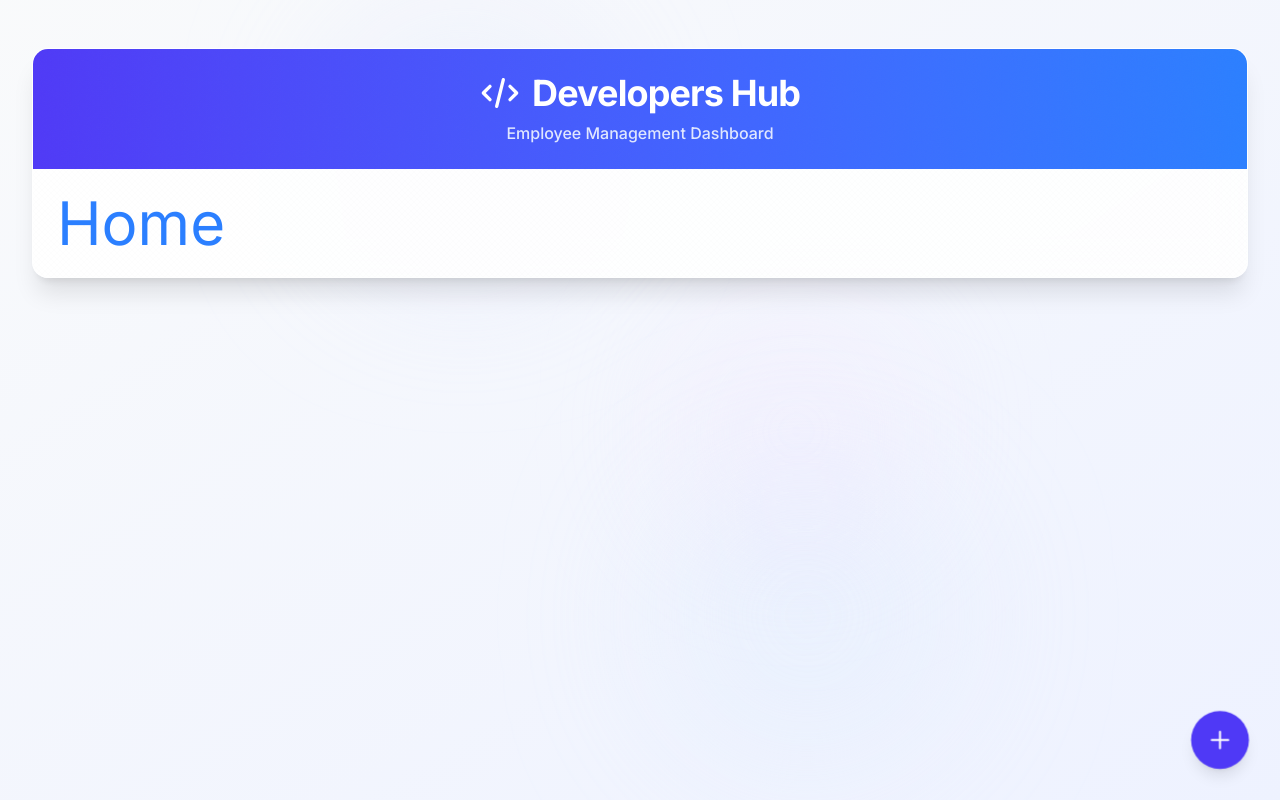
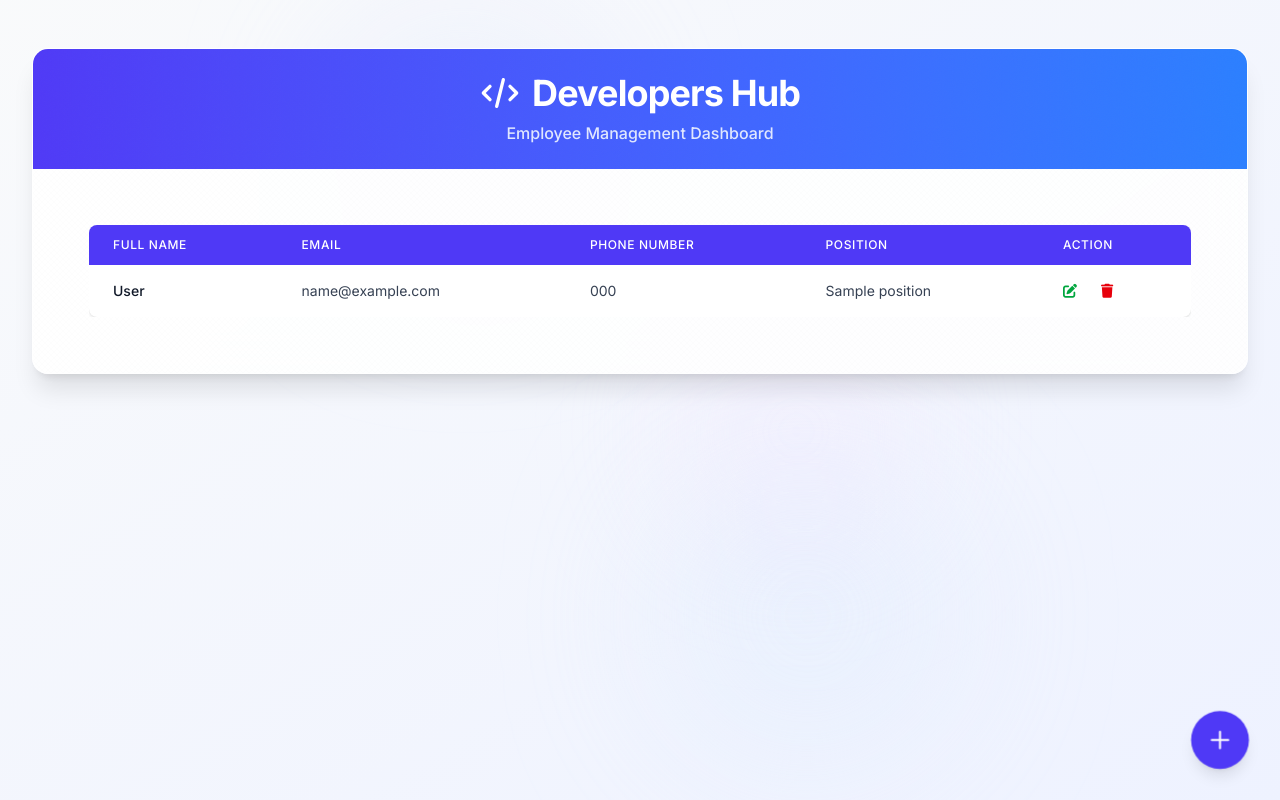
Before and after one commit to JoelMbithi/scribe-django, a Django app: page / in a window 1280 px wide. Run offline with Django 5.2, Linux system fonts and the light colour scheme; tables that the repository leaves empty hold one stand-in row (values such as "Sample post").

Commit message:
doing update user

```diff
--- a/DRF/DRF/models.py
+++ b/DRF/DRF/models.py
@@ -4,6 +4,9 @@ from django.db import models
 class Position(models.Model):
     title=models.CharField(max_length=50)
 
+    def __str__(self):
+        return self.title
+
 class DevEmployee(models.Model):
     fullname=models.CharField(max_length=100)
     email=models.CharField(max_length=100)
--- a/DRF/DRF/templates/DRF/base.html
+++ b/DRF/DRF/templates/DRF/base.html
@@ -8,6 +8,8 @@
     <link rel="stylesheet" href="{% static 'dist/styles.css' %}">
     <link rel="stylesheet" href="https://cdnjs.cloudflare.com/ajax/libs/animate.css/4.1.1/animate.min.css"/>
     <link href="https://fonts.googleapis.com/css2?family=Inter:wght@300;400;500;600;700&display=swap" rel="stylesheet">
+    <link href="https://cdnjs.cloudflare.com/ajax/libs/font-awesome/6.4.0/css/all.min.css" rel="stylesheet">
+
 </head>
 <body class="min-h-screen bg-gradient-to-br from-gray-50 to-indigo-50 font-[Inter]">
 
@@ -43,13 +45,27 @@
         </div>
     </main>
 
-    <!-- Floating action button (optional) -->
-    <div class="fixed bottom-8 right-8 z-20">
-        <button class="p-4 bg-indigo-600 hover:bg-indigo-700 text-white rounded-full shadow-lg transition-all duration-300 hover:scale-110 hover:shadow-xl animate-pulse">
-            <svg xmlns="http://www.w3.org/2000/svg" class="h-6 w-6" fill="none" viewBox="0 0 24 24" stroke="currentColor">
-                <path stroke-linecap="round" stroke-linejoin="round" stroke-width="2" d="M12 4v16m8-8H4" />
-            </svg>
-        </button>
+     {% if request.resolver_match.url_name == 'home' %}
+    <a href="{% url 'forms' %}"
+       class="fixed bottom-8 right-8 z-20
+              p-4 bg-indigo-600 hover:bg-indigo-700
+              text-white rounded-full shadow-lg
+              transition-all duration-300
+              hover:scale-110 hover:shadow-xl
+              animate-pulse flex items-center justify-center">
+      <svg xmlns="http://www.w3.org/2000/svg"
+           class="h-6 w-6"
+           fill="none"
+           viewBox="0 0 24 24"
+           stroke="currentColor">
+        <path stroke-linecap="round"
+              stroke-linejoin="round"
+              stroke-width="2"
+              d="M12 4v16m8-8H4" />
+      </svg>
+    </a>
+    {% endif %}
+
     </div>
 
     <style>
--- a/DRF/DRF/templates/DRF/home.html
+++ b/DRF/DRF/templates/DRF/home.html
@@ -1,6 +1,39 @@
 {% extends "DRF/base.html" %}
 {% load static %}
 
-{% block content%}
-<h1 class='text-blue-500 text-6xl'>Home</h1>
+{% block content %}
+<div class="max-w-7xl mx-auto px-4 sm:px-6 lg:px-8 py-8">
+  <div class="overflow-x-auto flex justify-center">
+    <table class="min-w-full bg-white rounded-lg shadow overflow-hidden">
+      <thead class="bg-indigo-600">
+        <tr>
+          <th class="px-6 py-3 text-left text-xs font-medium text-white uppercase tracking-wider">Full Name</th>
+          <th class="px-6 py-3 text-left text-xs font-medium text-white uppercase tracking-wider">Email</th>
+          <th class="px-6 py-3 text-left text-xs font-medium text-white uppercase tracking-wider">Phone Number</th>
+          <th class="px-6 py-3 text-left text-xs font-medium text-white uppercase tracking-wider">Position</th>
+           <th class="px-6 py-3 text-left text-xs font-medium text-white uppercase tracking-wider">Action</th>
+        </tr>
+      </thead>
+      <tbody class="divide-y divide-gray-200">
+        {% for employee in employees_list %}
+        <tr class="hover:bg-gray-50">
+          <td class="px-6 py-4 whitespace-nowrap text-sm font-medium text-gray-900">{{ employee.fullname }}</td>
+          <td class="px-6 py-4 whitespace-nowrap text-sm text-gray-700">{{ employee.email }}</td>
+          <td class="px-6 py-4 whitespace-nowrap text-sm text-gray-700">{{ employee.phoneNumber }}</td>
+          <td class="px-6 py-4 whitespace-nowrap text-sm text-gray-700">{{ employee.position }}</td>
+          <td class="px-6 py-4 flex  gap-6 whitespace-nowrap text-sm text-gray-700">
+            <a href="{% url "update" employee.id %}" class="text-green-600"><i class="fa-solid fa-pen-to-square"></i></a>
+
+            <a href="" class="text-red-600"><i class="fa-solid fa-trash"></i></i></a>
+          </td>
+        </tr>
+        {% empty %}
+        <tr>
+          <td colspan="4" class="px-6 py-4 text-center text-sm text-gray-500">No employees found.</td>
+        </tr>
+        {% endfor %}
+      </tbody>
+    </table>
+  </div>
+</div>
 {% endblock %}
--- a/DRF/DRF/urls.py
+++ b/DRF/DRF/urls.py
@@ -4,5 +4,6 @@ from . import views
 urlpatterns = [
     path('',views.Employee_List, name="home"),
     path('forms/',views.Employee_Form,name='forms'),
+     path('update/<int:id>',views.updateEmployee, name="update"),
 
 ]
--- a/DRF/DRF/views.py
+++ b/DRF/DRF/views.py
@@ -1,19 +1,66 @@
-from django.shortcuts import render, redirect
+from django.shortcuts import render, redirect, get_object_or_404
+from django.contrib import messages
 from .forms import EmployeeForms
+from .models import Position
+from .models import DevEmployee
 
 # Create your views here.
 def Employee_List(request):
-    return render(request,'DRF/home.html')
+    context={'employees_list': DevEmployee.objects.all()}
+    return render(request,'DRF/home.html',context)
 
 #create form
 def Employee_Form(request):
-   if request.method== 'POST':
-     form = EmployeeForms(request.POST)
+    #get all position in db
+    positions = Position.objects.all().order_by('title')
 
+    if request.method== 'POST':
+     #create a dictionary matching fields in model
+     form_data = {
+         'fullname': request.POST.get('fullname'),
+            'email': request.POST.get('email'),
+            'phoneNumber': request.POST.get('phoneNumber'),
+            'position': Position.objects.get_or_create(title=request.POST.get('position'))[0]
+          }
 
+     form= EmployeeForms(form_data)
      if form.is_valid():
         form.save()
+        messages.success(request, "Employee added successfully!")
         return redirect('home')
-   else:
+    else:
         form =EmployeeForms()
-        return render(request,'DRF/form.html',{'form':form})
+
+    return render(request,'DRF/form.html',{'form':form,'positions':positions})
+
+#update employee
+
+def updateEmployee(request, id):
+    positions = Position.objects.order_by('title')
+    employee = get_object_or_404(DevEmployee, pk=id)
+
+    if request.method == 'POST':
+        # build dict matching your form fields
+        form_data = {
+            'fullname':    request.POST.get('fullname'),
+            'email':       request.POST.get('email'),
+            'phoneNumber': request.POST.get('phoneNumber'),
+            'position':    Position.objects.get_or_create(
+                               title=request.POST.get('position')
+                           )[0]
+        }
+        form = EmployeeForms(form_data, instance=employee)
+        if form.is_valid():
+            form.save()
+            messages.success(request, "Employee updated successfully!")
+            return redirect('home')
+    else:
+        # GET → bind the instance for pre‑populate
+        form = EmployeeForms(instance=employee)
+
+    return render(request, 'DRF/update.html', {
+        'form':        form,
+        'positions':   positions,
+        'is_update':   True,
+        'employee':    employee,
+    })
--- a/DRF/static/dist/styles.css
+++ b/DRF/static/dist/styles.css
@@ -10,6 +10,7 @@
     --color-red-100: oklch(93.6% 0.032 17.717);
     --color-red-400: oklch(70.4% 0.191 22.216);
     --color-red-500: oklch(63.7% 0.237 25.331);
+    --color-red-600: oklch(57.7% 0.245 27.325);
     --color-red-700: oklch(50.5% 0.213 27.518);
     --color-red-900: oklch(39.6% 0.141 25.723);
     --color-yellow-100: oklch(97.3% 0.071 103.193);
@@ -17,6 +18,7 @@
     --color-yellow-700: oklch(55.4% 0.135 66.442);
     --color-green-100: oklch(96.2% 0.044 156.743);
     --color-green-400: oklch(79.2% 0.209 151.711);
+    --color-green-600: oklch(62.7% 0.194 149.214);
     --color-green-700: oklch(52.7% 0.154 150.069);
     --color-blue-100: oklch(93.2% 0.032 255.585);
     --color-blue-400: oklch(70.7% 0.165 254.624);
@@ -48,6 +50,8 @@
     --container-2xl: 42rem;
     --container-6xl: 72rem;
     --container-7xl: 80rem;
+    --text-xs: 0.75rem;
+    --text-xs--line-height: calc(1 / 0.75);
     --text-sm: 0.875rem;
     --text-sm--line-height: calc(1.25 / 0.875);
     --text-base: 1rem;
@@ -67,6 +71,7 @@
     --font-weight-bold: 700;
     --font-weight-extrabold: 800;
     --tracking-tight: -0.025em;
+    --tracking-wider: 0.05em;
     --radius-md: 0.375rem;
     --radius-lg: 0.5rem;
     --radius-2xl: 1rem;
@@ -392,6 +397,9 @@
   .max-w-md {
     max-width: var(--container-md);
   }
+  .min-w-full {
+    min-width: 100%;
+  }
   .border-collapse {
     border-collapse: collapse;
   }
@@ -424,6 +432,15 @@
   }
   .justify-center {
     justify-content: center;
+  }
+  .gap-2 {
+    gap: calc(var(--spacing) * 2);
+  }
+  .gap-4 {
+    gap: calc(var(--spacing) * 4);
+  }
+  .gap-6 {
+    gap: calc(var(--spacing) * 6);
   }
   .gap-8 {
     gap: calc(var(--spacing) * 8);
@@ -463,8 +480,25 @@
       margin-inline-end: calc(calc(var(--spacing) * 8) * calc(1 - var(--tw-space-x-reverse)));
     }
   }
+  .divide-y {
+    :where(& > :not(:last-child)) {
+      --tw-divide-y-reverse: 0;
+      border-bottom-style: var(--tw-border-style);
+      border-top-style: var(--tw-border-style);
+      border-top-width: calc(1px * var(--tw-divide-y-reverse));
+      border-bottom-width: calc(1px * calc(1 - var(--tw-divide-y-reverse)));
+    }
+  }
+  .divide-gray-200 {
+    :where(& > :not(:last-child)) {
+      border-color: var(--color-gray-200);
+    }
+  }
   .overflow-hidden {
     overflow: hidden;
+  }
+  .overflow-x-auto {
+    overflow-x: auto;
   }
   .rounded {
     border-radius: 0.25rem;
@@ -620,6 +654,9 @@
   .p-6 {
     padding: calc(var(--spacing) * 6);
   }
+  .px-1 {
+    padding-inline: calc(var(--spacing) * 1);
+  }
   .px-2 {
     padding-inline: calc(var(--spacing) * 2);
   }
@@ -634,6 +671,9 @@
   }
   .py-2 {
     padding-block: calc(var(--spacing) * 2);
+  }
+  .py-3 {
+    padding-block: calc(var(--spacing) * 3);
   }
   .py-4 {
     padding-block: calc(var(--spacing) * 4);
@@ -661,6 +701,9 @@
   }
   .text-center {
     text-align: center;
+  }
+  .text-left {
+    text-align: left;
   }
   .font-\[Inter\] {
     font-family: Inter;
@@ -696,6 +739,10 @@
     font-size: var(--text-xl);
     line-height: var(--tw-leading, var(--text-xl--line-height));
   }
+  .text-xs {
+    font-size: var(--text-xs);
+    line-height: var(--tw-leading, var(--text-xs--line-height));
+  }
   .font-bold {
     --tw-font-weight: var(--font-weight-bold);
     font-weight: var(--font-weight-bold);
@@ -715,6 +762,13 @@
   .tracking-tight {
     --tw-tracking: var(--tracking-tight);
     letter-spacing: var(--tracking-tight);
+  }
+  .tracking-wider {
+    --tw-tracking: var(--tracking-wider);
+    letter-spacing: var(--tracking-wider);
+  }
+  .whitespace-nowrap {
+    white-space: nowrap;
   }
   .text-blue-500 {
     color: var(--color-blue-500);
@@ -740,6 +794,9 @@
   .text-gray-900 {
     color: var(--color-gray-900);
   }
+  .text-green-600 {
+    color: var(--color-green-600);
+  }
   .text-green-700 {
     color: var(--color-green-700);
   }
@@ -748,6 +805,9 @@
   }
   .text-red-500 {
     color: var(--color-red-500);
+  }
+  .text-red-600 {
+    color: var(--color-red-600);
   }
   .text-red-700 {
     color: var(--color-red-700);
@@ -769,6 +829,9 @@
   }
   .text-yellow-700 {
     color: var(--color-yellow-700);
+  }
+  .uppercase {
+    text-transform: uppercase;
   }
   .underline {
     text-decoration-line: underline;
@@ -1022,6 +1085,11 @@
   initial-value: 0;
 }
 @property --tw-space-x-reverse {
+  syntax: "*";
+  inherits: false;
+  initial-value: 0;
+}
+@property --tw-divide-y-reverse {
   syntax: "*";
   inherits: false;
   initial-value: 0;
@@ -1293,6 +1361,7 @@
       --tw-skew-y: initial;
       --tw-space-y-reverse: 0;
       --tw-space-x-reverse: 0;
+      --tw-divide-y-reverse: 0;
       --tw-border-style: solid;
       --tw-gradient-position: initial;
       --tw-gradient-from: #0000;
```
Also changed, not shown: DRF/DRF/forms.py (+6 -1 lines), DRF/DRF/templates/DRF/form.html (+11 -9 lines), DRF/DRF/templates/DRF/update.html (added, +79 -0 lines).
